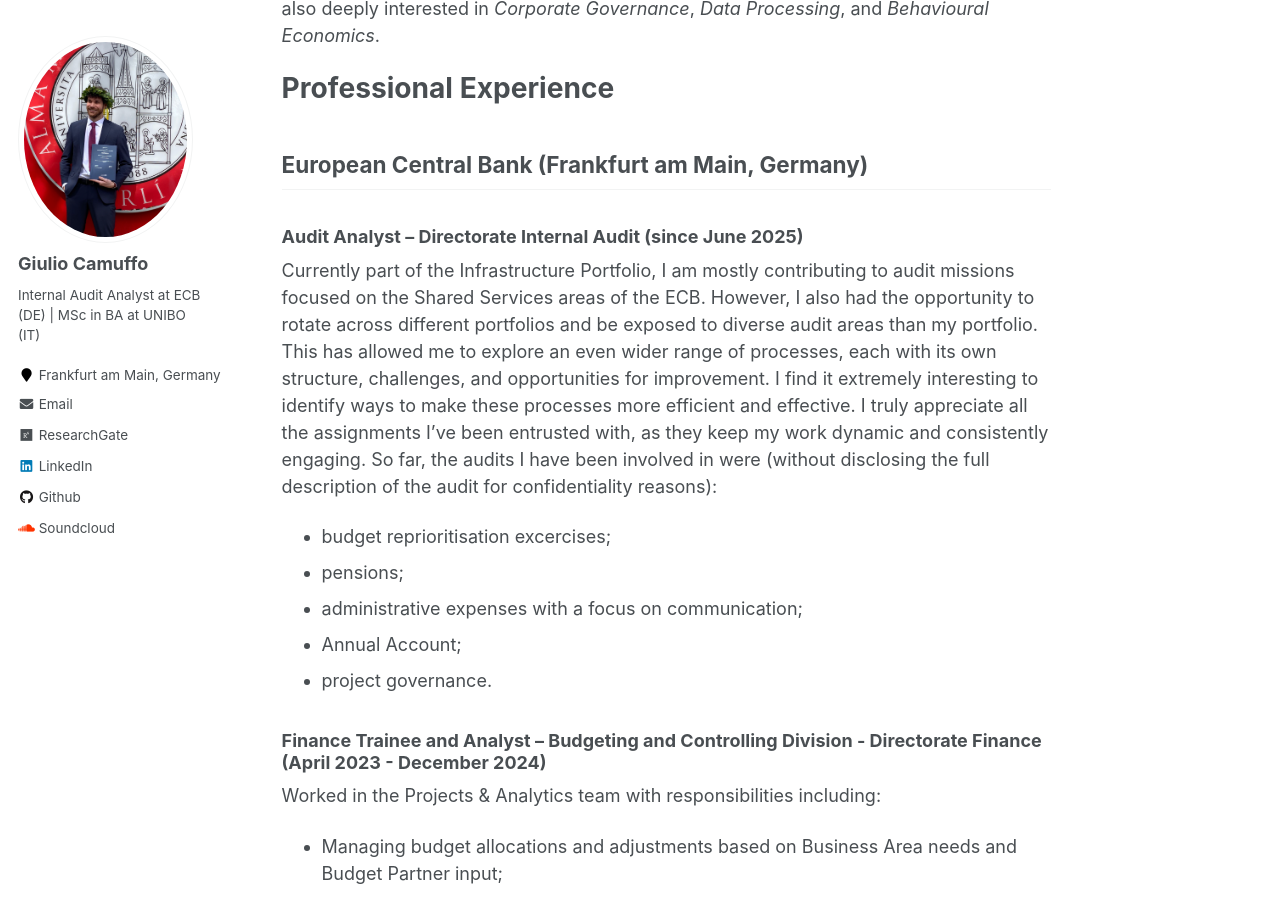
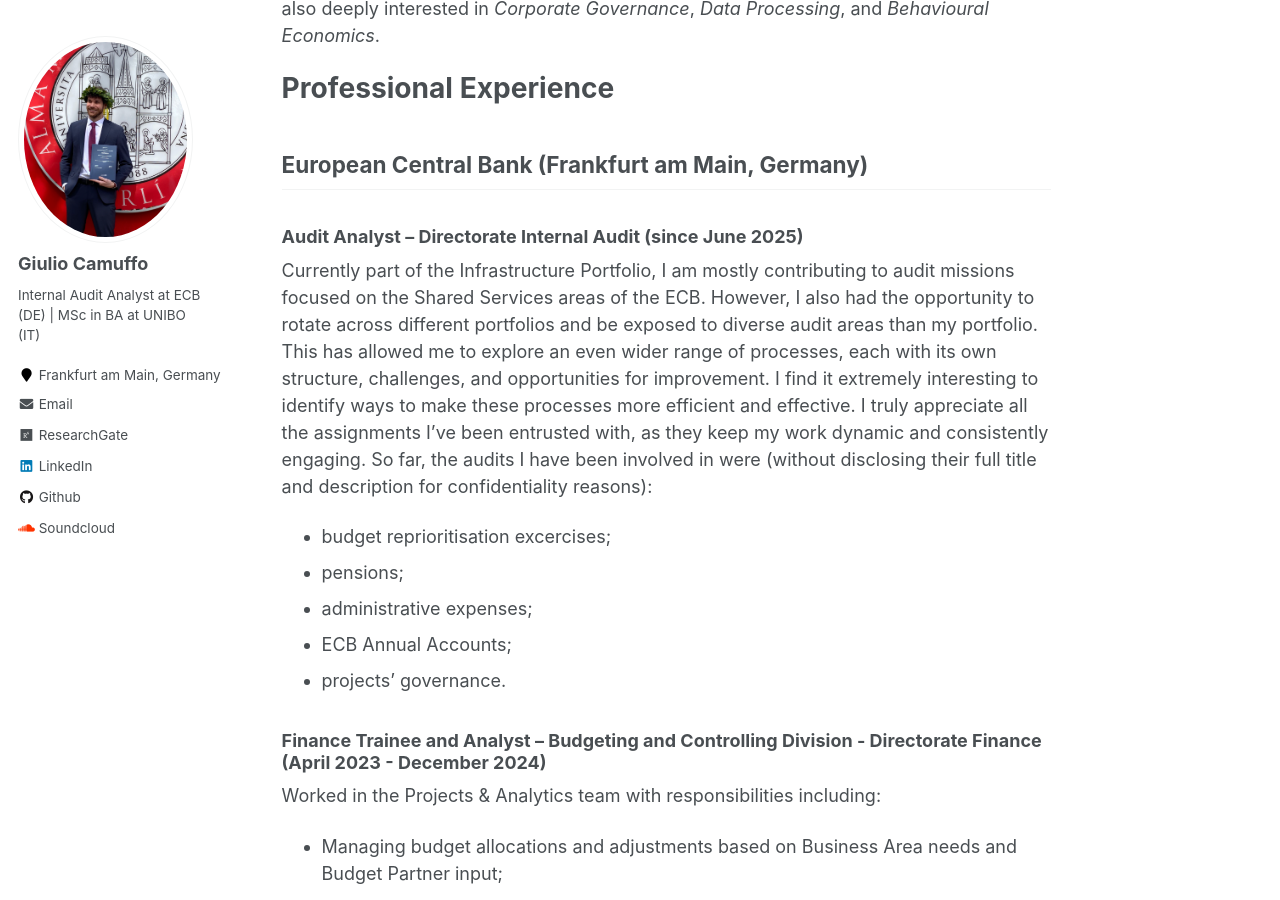
Before and after one commit to giulio-camuffo/giulio-camuffo.github.io, a Jekyll site: the page built from _pages/about.md, in a window 1280 px wide and 900 px high, scrolled down 270 px. Built offline with Jekyll 4.4.1, drawn with Linux system fonts in a browser that asks for light colours; nearby versions of some CDN libraries.

Commit message:
Update about.md

```diff
--- a/_pages/about.md
+++ b/_pages/about.md
@@ -14,12 +14,12 @@ Hi, I am Giulio! I'm originally from Italy and passionate about *Controlling*, *
 ## **European Central Bank (Frankfurt am Main, Germany)**
 ### **Audit Analyst – Directorate Internal Audit (since June 2025)**
 
-Currently part of the Infrastructure Portfolio, I am mostly contributing to audit missions focused on the Shared Services areas of the ECB. However, I also had the opportunity to rotate across different portfolios and be exposed to diverse audit areas than my portfolio. This has allowed me to explore an even wider range of processes, each with its own structure, challenges, and opportunities for improvement. I find it extremely interesting to identify ways to make these processes more efficient and effective. I truly appreciate all the assignments I’ve been entrusted with, as they keep my work dynamic and consistently engaging. So far, the audits I have been involved in were (without disclosing the full description of the audit for confidentiality reasons):
+Currently part of the Infrastructure Portfolio, I am mostly contributing to audit missions focused on the Shared Services areas of the ECB. However, I also had the opportunity to rotate across different portfolios and be exposed to diverse audit areas than my portfolio. This has allowed me to explore an even wider range of processes, each with its own structure, challenges, and opportunities for improvement. I find it extremely interesting to identify ways to make these processes more efficient and effective. I truly appreciate all the assignments I’ve been entrusted with, as they keep my work dynamic and consistently engaging. So far, the audits I have been involved in were (without disclosing their full title and description for confidentiality reasons):
 - budget reprioritisation excercises;
 - pensions;
-- administrative expenses with a focus on communication;
-- Annual Account;
-- project governance.
+- administrative expenses;
+- ECB Annual Accounts;
+- projects' governance.
 
 ### **Finance Trainee and Analyst – Budgeting and Controlling Division - Directorate Finance (April 2023 - December 2024)**
 Worked in the Projects & Analytics team with responsibilities including:
```
